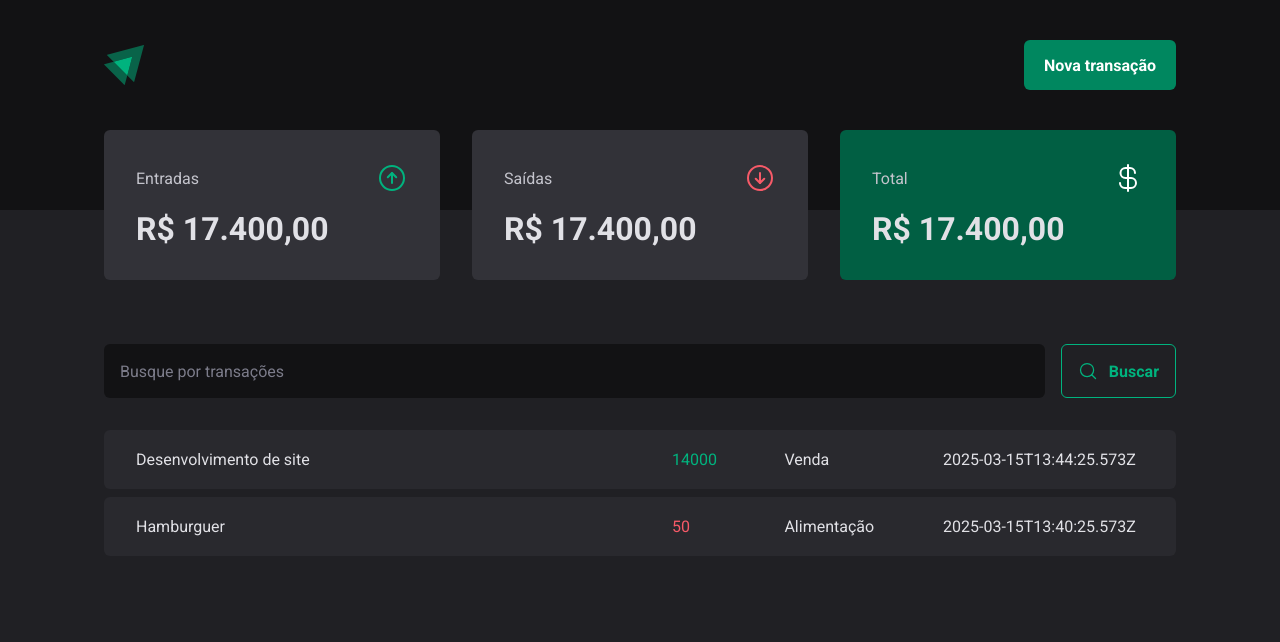
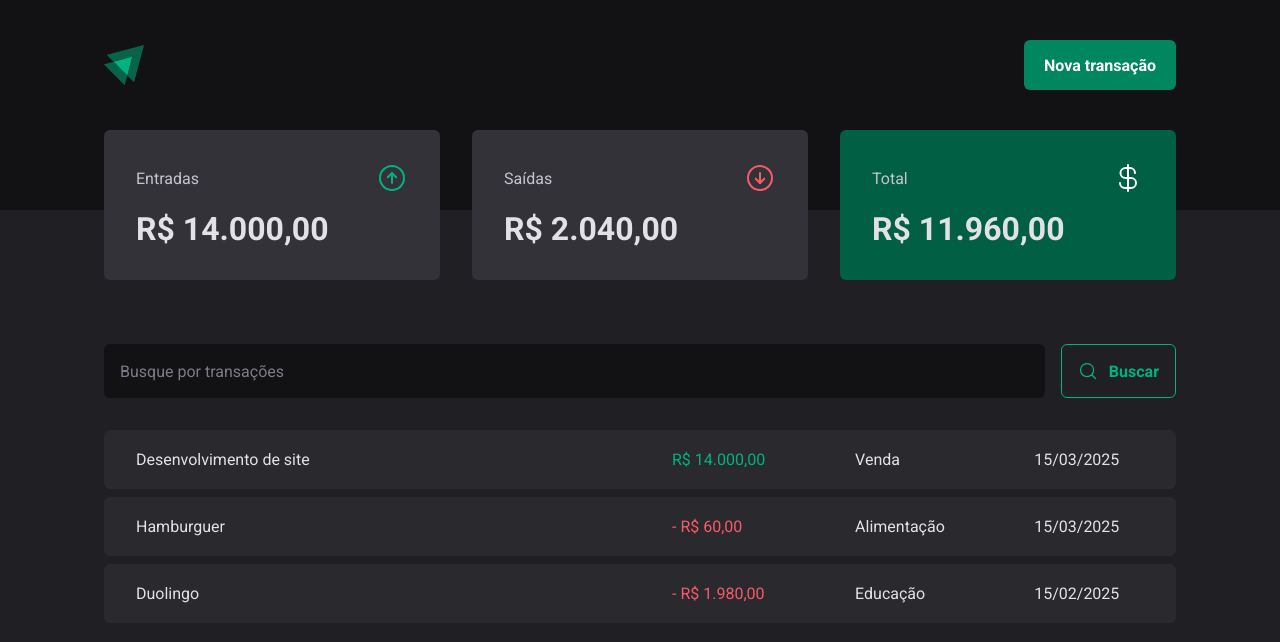
Before and after one commit to mthszr/dt-timer, a React (Vite) app: page / in a window 1280 px wide. Shown: the top 642 px of the page. Built offline with nearby package versions, Linux system fonts and the light colour scheme; data requests are answered from the project's data file.

Commit message:
add price and date formatting to Summary and Transactions components

```diff
--- a/server.json
+++ b/server.json
@@ -13,8 +13,16 @@
       "description": "Hamburguer",
       "type": "outcome",
       "category": "Alimentação",
-      "price": 50,
+      "price": 60,
       "createdAt": "2025-03-15T13:40:25.573Z"
+    },
+    {
+      "id": 3,
+      "description": "Duolingo",
+      "type": "outcome",
+      "category": "Educação",
+      "price": 1980,
+      "createdAt": "2025-02-15T13:40:25.573Z"
     }
   ]
 }
--- a/src/components/Summary/indext.tsx
+++ b/src/components/Summary/indext.tsx
@@ -2,9 +2,22 @@
 import { SummaryCard, SummaryContainer } from './styles'
 import { useContext } from 'react'
 import { TransactionsContext } from '../../contexts/TransactionsContext'
+import { priceFormatter } from '../../utils/formatter'
 
 export function Summary() {
   const {transactions} = useContext(TransactionsContext)
+
+  const summary = transactions.reduce((acc, transaction) => {
+    if (transaction.type === 'income') {
+      acc.income += transaction.price
+      acc.total += transaction.price
+    } else {
+      acc.outcome += transaction.price
+      acc.total -= transaction.price
+    }
+
+    return acc
+  }, { income: 0, outcome: 0, total: 0})
 
   return (
     <SummaryContainer>
@@ -13,7 +26,7 @@
           <span>Entradas</span>
           <ArrowCircleUp size={32} color="#00b37e" />
         </header>
-        <strong>R$ 17.400,00</strong>
+        <strong>{priceFormatter.format(summary.income)}</strong>
       </SummaryCard>
 
       <SummaryCard>
@@ -21,17 +34,16 @@
           <span>Saídas</span>
           <ArrowCircleDown size={32} color="#f75a68" />
         </header>
-        <strong>R$ 17.400,00</strong>
+        <strong>{priceFormatter.format(summary.outcome)}</strong>
       </SummaryCard>
 
-      <SummaryCard variant='green'>
+      <SummaryCard variant="green">
         <header>
           <span>Total</span>
           <CurrencyDollar size={32} color="#fff" />
         </header>
-        <strong>R$ 17.400,00</strong>
+        <strong>{priceFormatter.format(summary.total)}</strong>
       </SummaryCard>
-
     </SummaryContainer>
   )
 }
--- a/src/pages/Transactions/index.tsx
+++ b/src/pages/Transactions/index.tsx
@@ -2,6 +2,7 @@
 import { Header } from '../../components/Header'
 import { Summary } from '../../components/Summary/indext'
 import { TransactionsContext } from '../../contexts/TransactionsContext'
+import { dateFormatter, priceFormatter } from '../../utils/formatter'
 import { SearchForm } from './components/SearchForm'
 import {
   PriceHighlight,
@@ -26,11 +27,14 @@
                   <td width="50%">{transaction.description}</td>
                   <td>
                     <PriceHighlight variant={transaction.type}>
-                      {transaction.price}
+                      {transaction.type === 'outcome' && '- '}
+                      {priceFormatter.format(transaction.price)}
                     </PriceHighlight>
                   </td>
                   <td>{transaction.category}</td>
-                  <td>{transaction.createdAt}</td>
+                  <td>
+                    {dateFormatter.format(new Date(transaction.createdAt))}
+                  </td>
                 </tr>
               )
             })}
--- /dev/null
+++ b/src/utils/formatter.ts
@@ -0,0 +1,6 @@
+export const dateFormatter = new Intl.DateTimeFormat('pt-BR')
+
+export const priceFormatter = new Intl.NumberFormat('pt-BR', {
+  style: 'currency',
+  currency: 'BRL',
+})
```
